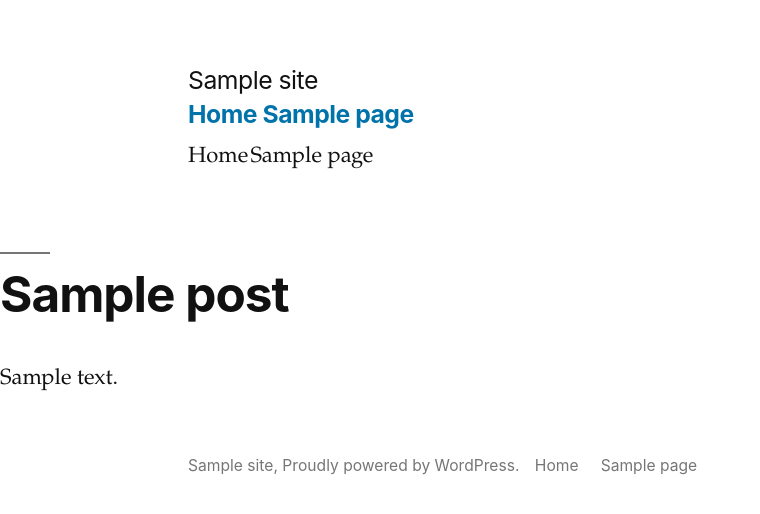
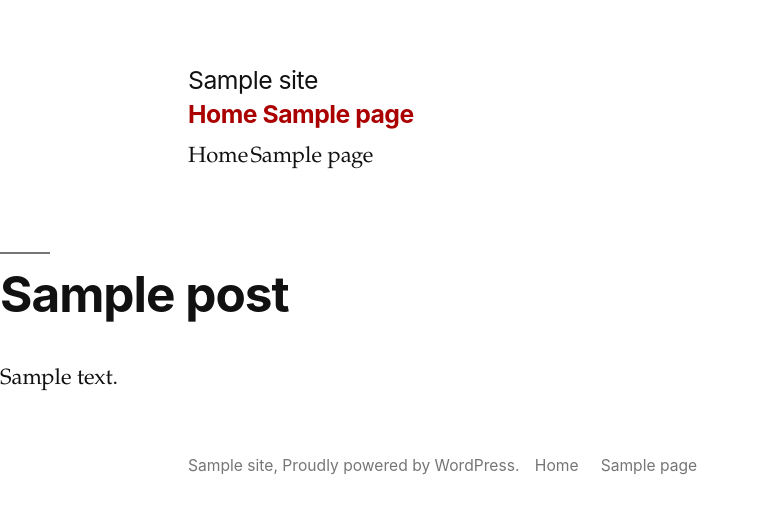
Before and after one commit to dvoll/cvregio-wp, a WordPress theme: template themes/cv-regio-theme/page.php in a window 1280 px wide. Shown: the top 514 px of the page, without its empty margins (0-760 px from the left). Run offline with PHP 8.4 and a stand-in for WordPress, Linux system fonts and the light colour scheme; the site name, menu and one post (Sample post) are stand-ins, and other content is empty; style sheets or scripts are compiled from the project's sources; some libraries are stand-ins or nearby versions.

Commit message:
Change theme color and editor button

```diff
--- a/themes/cv-regio-theme/functions.php
+++ b/themes/cv-regio-theme/functions.php
@@ -17,7 +17,7 @@ if ( version_compare( $GLOBALS['wp_version'], '4.7', '<' ) ) {
 	return;
 }
 
-if ( ! function_exists( 'twentynineteen_setup' ) ) :
+if ( ! function_exists( 'cvregiotheme_setup' ) ) :
 	/**
 	 * Sets up theme defaults and registers support for various WordPress features.
 	 *
@@ -25,7 +25,7 @@ if ( ! function_exists( 'twentynineteen_setup' ) ) :
 	 * runs before the init hook. The init hook is too late for some features, such
 	 * as indicating support for post thumbnails.
 	 */
-	function twentynineteen_setup() {
+	function cvregiotheme_setup() {
 		/*
 		 * Make theme available for translation.
 		 * Translations can be filed in the /languages/ directory.
@@ -174,7 +174,7 @@ if ( ! function_exists( 'twentynineteen_setup' ) ) :
 		add_theme_support( 'responsive-embeds' );
 	}
 endif;
-add_action( 'after_setup_theme', 'twentynineteen_setup' );
+add_action( 'after_setup_theme', 'cvregiotheme_setup' );
 
 /**
  * Register widget area.
--- a/themes/cv-regio-theme/sass/variables-site/_colors.scss
+++ b/themes/cv-regio-theme/sass/variables-site/_colors.scss
@@ -1,31 +1,36 @@
+// main
+$color__primary: #111;
+$color__accent: #aa0000;
+
+// TODO: extract and change color
 
 // Backgrounds
 $color__background-body: #fff;
 $color__background-input: #fff;
 $color__background-screen: #f1f1f1;
 $color__background-hr: #ccc;
-$color__background-button: #0073aa;
-$color__background-button-hover: #111;
+$color__background-button: $color__accent;
+$color__background-button-hover: $color__primary;
 $color__background-pre: #eee;
 $color__background-ins: #fff9c0;
 $color__background_selection: mix( $color__background-body, $color__background-button, 75% ); // lighten( salmon, 22.5% ); // lighten( #0999d4, 48% );
 
 // Text
-$color__text-main: #111;
+$color__text-main: $color__primary;
 $color__text-light: #767676;
-$color__text-hover: lighten( #111, 22.5% );
+$color__text-hover: lighten( $color__primary, 22.5% );
 $color__text-screen: #21759b;
 $color__text-input: #666;
-$color__text-input-focus: #111;
+$color__text-input-focus: $color__primary;
 
 // Links
-$color__link: #0073aa;
-$color__link-visited: #0073aa;
+$color__link: $color__accent;
+$color__link-visited: $color__accent;
 $color__link-hover: darken( $color__link, 10% );
 
 // Borders
 $color__border: #ccc;
-$color__border-link: #0073aa;
+$color__border-link: $color__accent;
 $color__border-link-hover: darken( $color__link, 10% );
 $color__border-button: #ccc #ccc #bbb;
 $color__border-button-hover: #ccc #bbb #aaa;
--- a/themes/cv-regio-theme/style-editor.css
+++ b/themes/cv-regio-theme/style-editor.css
@@ -915,6 +915,7 @@ figcaption,
   font-family: -apple-system, BlinkMacSystemFont, "Segoe UI", "Roboto", "Oxygen", "Ubuntu", "Cantarell", "Fira Sans", "Droid Sans", "Helvetica Neue", sans-serif;
   font-size: 0.88889em;
   font-weight: bold;
+  padding: 0.38rem 0.5rem;
 }
 
 .wp-block-button:not(.is-style-outline) .wp-block-button__link {
--- a/themes/cv-regio-theme/style-editor.scss
+++ b/themes/cv-regio-theme/style-editor.scss
@@ -359,6 +359,7 @@ figcaption,
 		@include font-family( $font__heading );
 		font-size: $font__size-sm;
 		font-weight: bold;
+		padding: ($size__spacing-unit * .76) $size__spacing-unit;
 	}
 
 	&:not(.is-style-outline) .wp-block-button__link {
```
Also changed, not shown: themes/cv-regio-theme/style-rtl.css.
